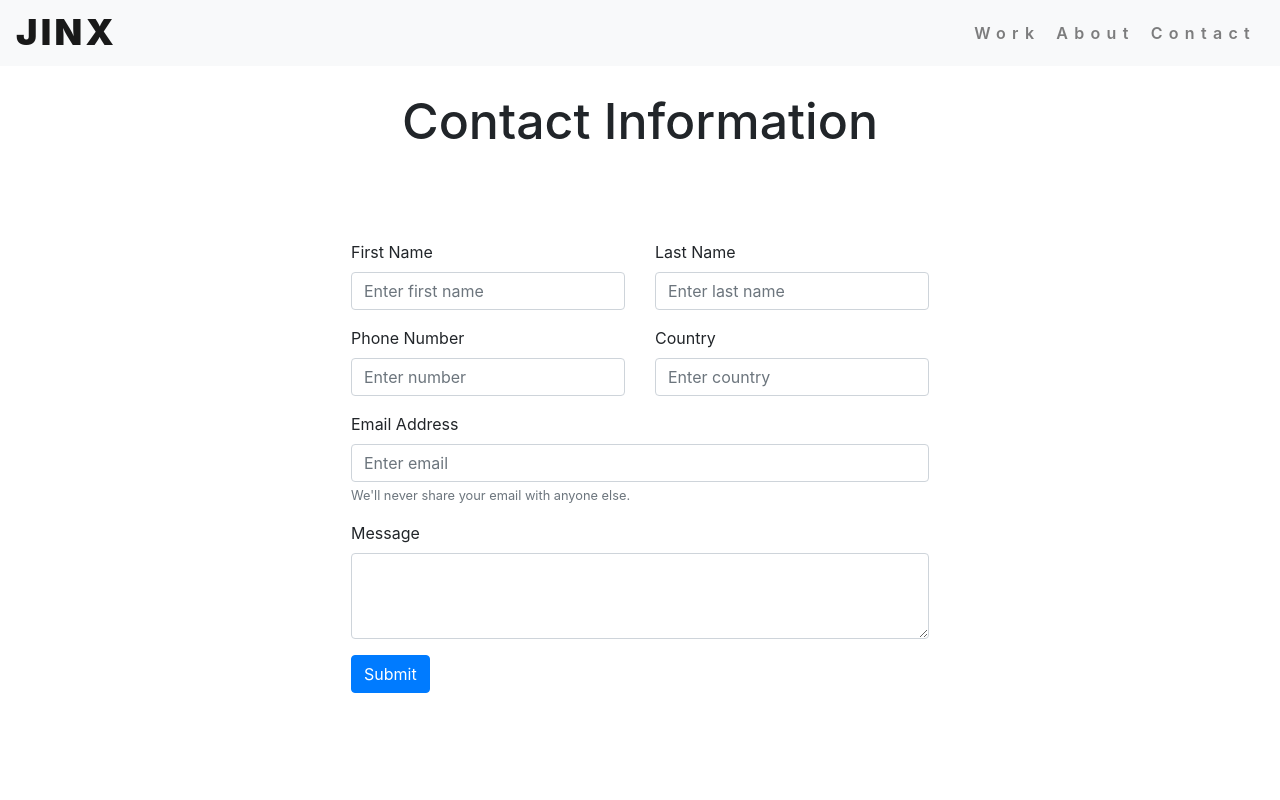
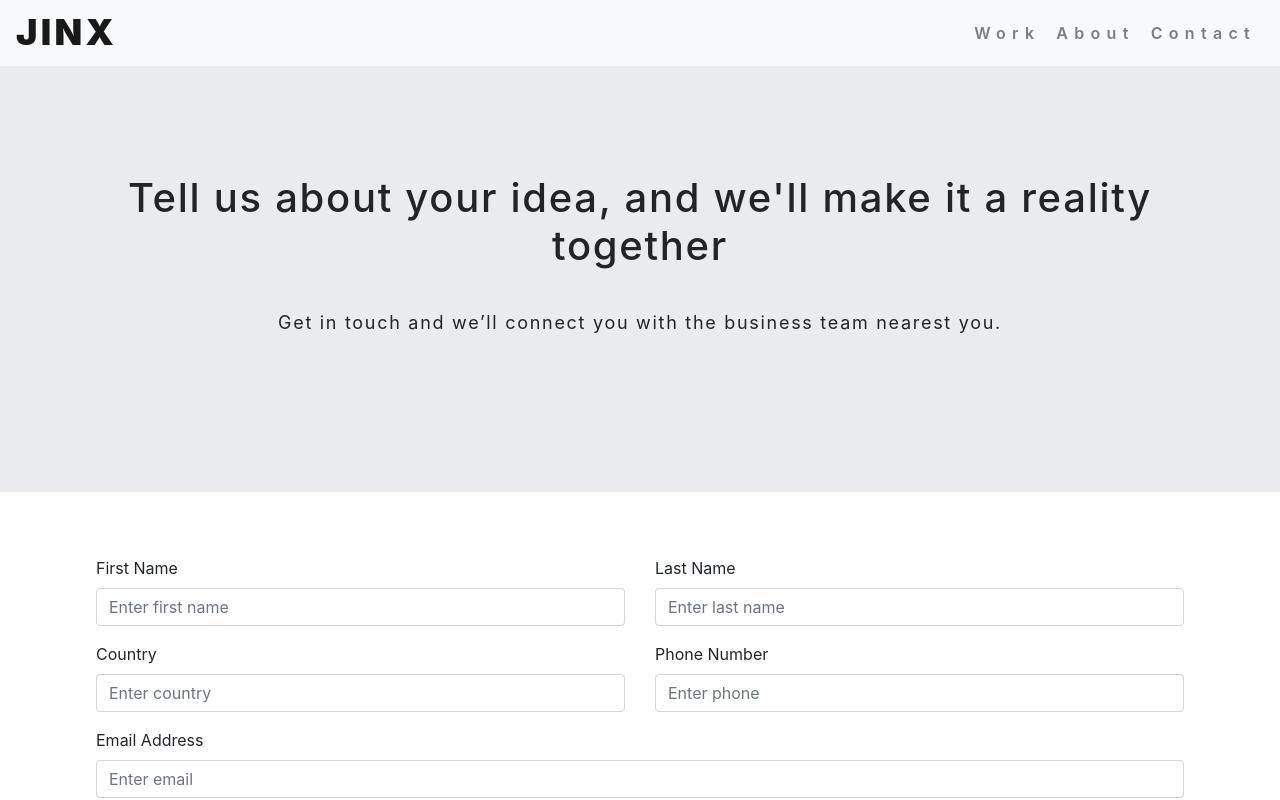
Before and after one commit to jamalamar/J, a React (Create React App) app: page /Contact in a window 1280 px wide. Shown: the top 800 px of the page. Built offline with nearby package versions, Linux system fonts and the light colour scheme.

Commit message:
new changes to contact view and url

```diff
--- a/public/index.html
+++ b/public/index.html
@@ -44,8 +44,8 @@
     <form name="JinxContactForm" netlify netlify-honeypot="bot-field" hidden>
       <input type="text" name="FirstName" />
       <input type="text" name="LastName" />
+      <input type="text" name="Country" />
       <input type="text" name="Phone" />
-      <input type="text" name="Country" />
       <input type="email" name="Email" />
       <textarea name="Message"></textarea>
     </form>
--- a/src/Components/Form.js
+++ b/src/Components/Form.js
@@ -9,7 +9,7 @@ import Button from 'react-bootstrap/Button'
  	return(
 
  	<div style={style.formContainer}>
-		<Form name="JinxContactForm" method="post">
+		<Form name="JinxContactForm" method="post" style={style.form}>
 
 			{/*Value set to the same of the Form on Index.html*/}
 		    <input type="hidden" name="form-name" value="JinxContactForm" />
@@ -18,11 +18,11 @@ import Button from 'react-bootstrap/Button'
 		  <Row>
 		    <Col>
 			  <Form.Label>First Name</Form.Label>
-		      <Form.Control placeholder="Enter first name" name="FirstName"/>
+		      <Form.Control placeholder="Enter first name" name="FirstName" required/>
 		    </Col>
 		    <Col>
 			  <Form.Label>Last Name</Form.Label>
-		      <Form.Control placeholder="Enter last name" name="LastName"/>
+		      <Form.Control placeholder="Enter last name" name="LastName" required/>
 		    </Col>
 		  </Row>
 		 </Form.Group>
@@ -30,19 +30,19 @@ import Button from 'react-bootstrap/Button'
 		 <Form.Group controlId="formPhone&Country">
 		  <Row>
 		    <Col>
-			  <Form.Label>Phone Number</Form.Label>
-		      <Form.Control placeholder="Enter number" name="Phone"/>
+			  <Form.Label>Country</Form.Label>
+		      <Form.Control placeholder="Enter country" name="Country" required/>
 		    </Col>
 		    <Col>
-			  <Form.Label>Country</Form.Label>
-		      <Form.Control placeholder="Enter country" name="Country"/>
+			  <Form.Label>Phone Number</Form.Label>
+		      <Form.Control placeholder="Enter phone" name="Phone" required/>
 		    </Col>
 		  </Row>
 		 </Form.Group>
 
 		  <Form.Group controlId="formBasicEmail">
 		    <Form.Label>Email Address</Form.Label>
-		    <Form.Control type="email" placeholder="Enter email" name="Email"/>
+		    <Form.Control type="email" placeholder="Enter email" name="Email" required/>
 		    <Form.Text className="text-muted">
 		      We'll never share your email with anyone else.
 		    </Form.Text>
@@ -69,7 +69,10 @@ const style = {
 	  	display: 'flex',
 	  	justifyContent: 'center',
 	  	margin: '4em 0em 9em 0em',
-	 }
+	 },
+	form: {
+		width:'85%',
+	}
 }
 
 export default ContactForm;
--- a/src/Views/Contact.js
+++ b/src/Views/Contact.js
@@ -2,12 +2,21 @@ import React, {useState} from 'react';
 
 import ContactForm from '../Components/Form'
 
+import Jumbotron from 'react-bootstrap/Jumbotron'
+import Container from 'react-bootstrap/Container'
 
 function Contact () {
 	return(
 		<div>
 
-			<h2 style={style.header}>Contact Information</h2>
+			<Jumbotron fluid style={style.header}>
+			  <Container>
+			    <h1 >Tell us about your idea, and we'll make it a reality together</h1>
+			    <p>
+			      Get in touch and we’ll connect you with the business team nearest you.
+			    </p>
+			  </Container>
+			</Jumbotron>
 
 			<ContactForm />
 
@@ -17,10 +26,14 @@ function Contact () {
 
 const style = {
   header: {
-    fontSize: '50px',
+    fontSize: '',
     padding: '25px',
     textAlign: 'center',
-  },
+    padding: '6em 0em 6em 0em',
+    fontSize: '18px',
+	letterSpacing: '0.095em',
+	lineHeight: '5',
+  }
 
 }
 
--- a/src/Views/Home.js
+++ b/src/Views/Home.js
@@ -16,7 +16,7 @@ function Home () {
 		    into incredible products
 		  </p>
 		  <p>
-		    <Button variant="primary" as={Link} to='/About'>Learn more</Button>
+		    <Button variant="primary" as={Link} to='/Contact'>Let's Talk</Button>
 		  </p>
 		</Jumbotron>
 
```
